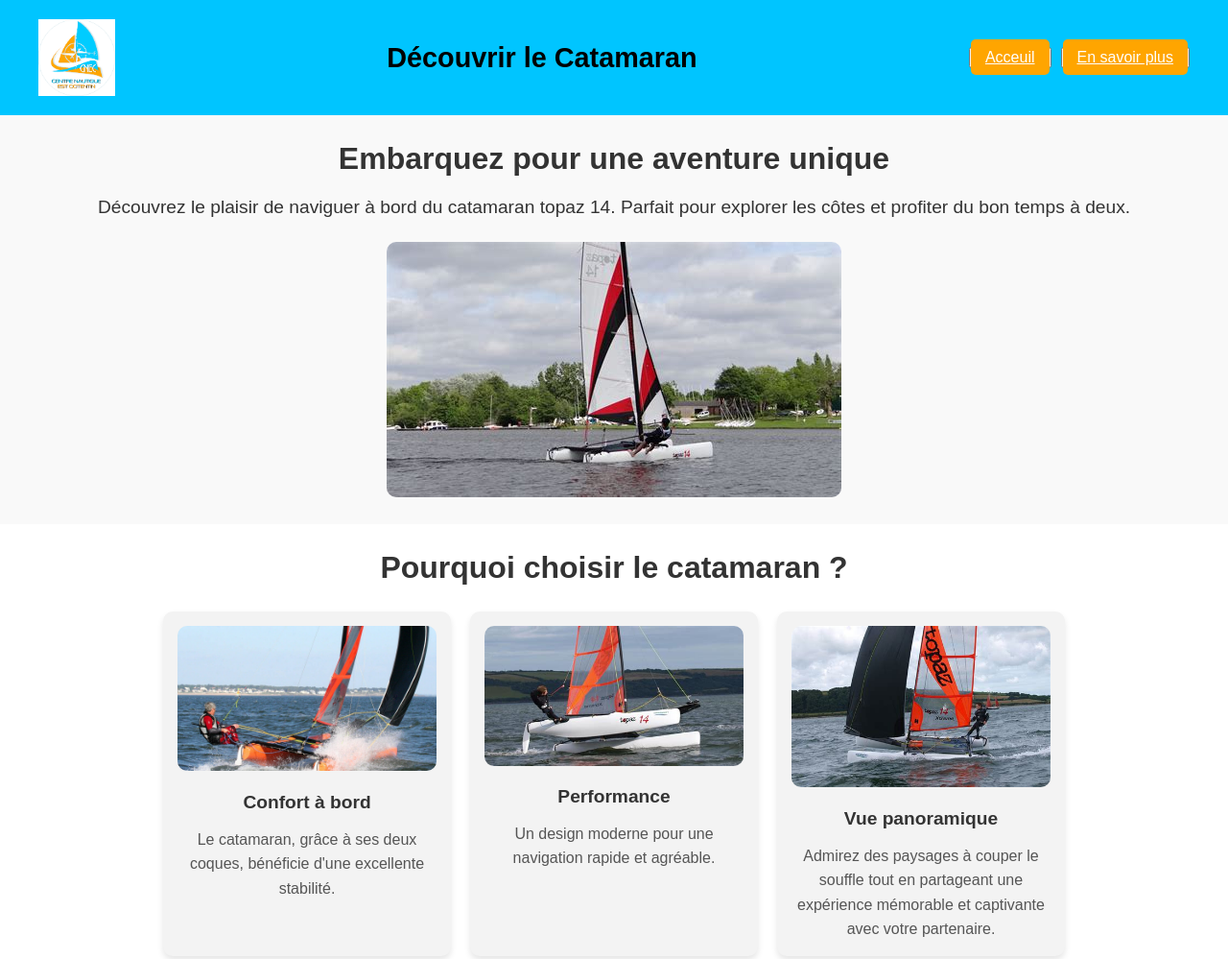
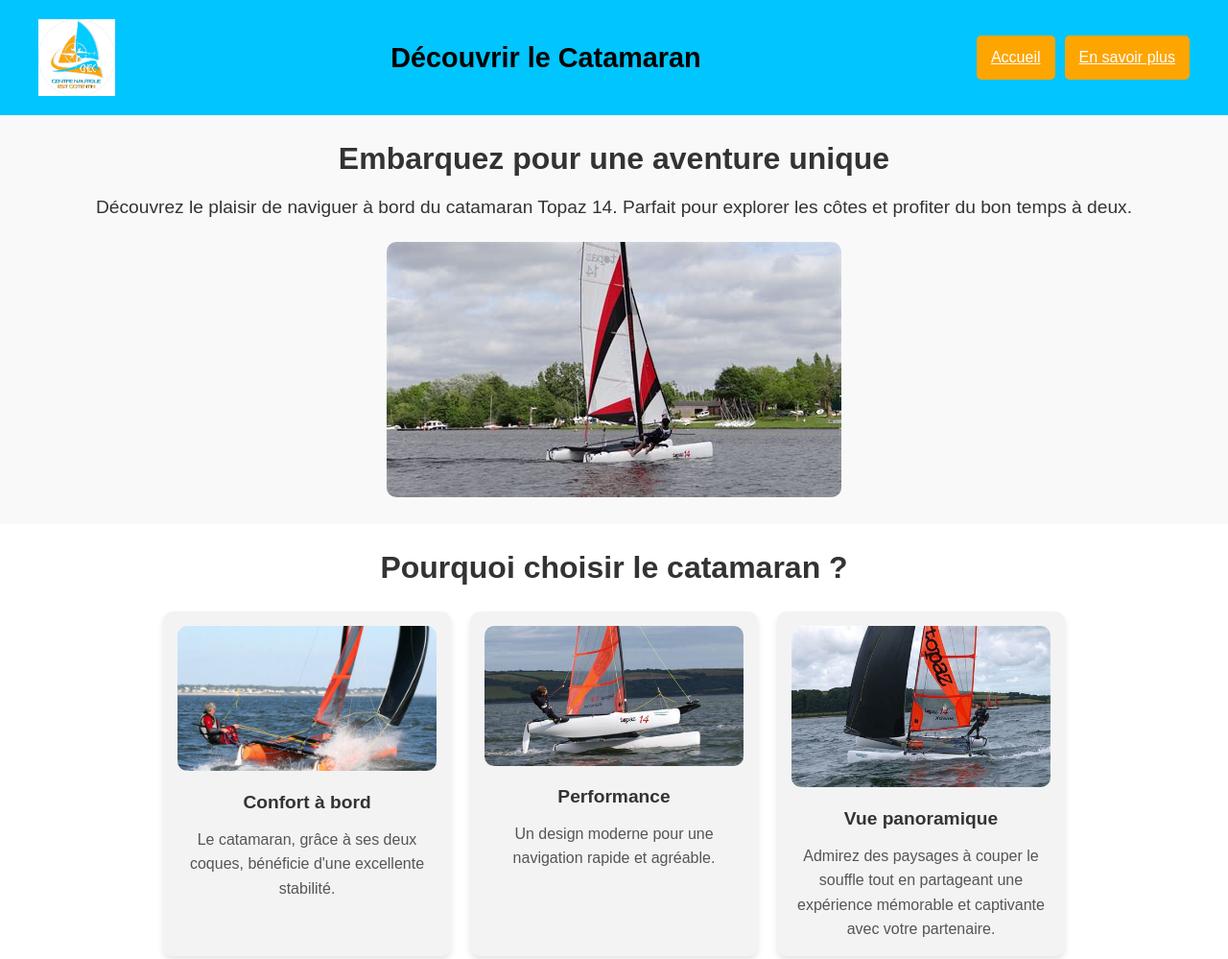
Before and after one commit to valekes1200/projet, a plain HTML site: page index.html in a window 1280 px wide. Shown: the top 999 px of the page at 96% size. Drawn offline with Linux system fonts and the light colour scheme.

Commit message:
w3c validé projet terminer

```diff
--- a/index.html
+++ b/index.html
@@ -12,15 +12,15 @@
             <img src="images/logo.png" alt="Logo" class="logo">
             <h1>Découvrir le Catamaran</h1>
             <nav>
-                <button><a href="index.html" class="btn">Acceuil</a></button>
-                <button><a href="en_savoir_plus.html" class="btn">En savoir plus</a></button>
+                <a href="index.html" class="btn">Accueil</a>
+                <a href="en_savoir_plus.html" class="btn">En savoir plus</a>
             </nav>
         </div>
     </header>
     <main>
         <section class="hero">
             <h2>Embarquez pour une aventure unique</h2>
-            <p>Découvrez le plaisir de naviguer à bord du catamaran topaz 14. Parfait pour explorer les côtes et profiter du bon temps à deux.</p>
+            <p>Découvrez le plaisir de naviguer à bord du catamaran Topaz 14. Parfait pour explorer les côtes et profiter du bon temps à deux.</p>
             <img src="images/catamaran2.png" alt="Catamaran sur l'eau" class="hero-image">
         </section>
 
@@ -48,7 +48,7 @@
         <section class="contact">
             <h2>Contactez-nous</h2>
             <p>Prêts à embarquer ? N'hésitez pas à nous contacter pour plus d'informations ou pour réserver votre aventure.</p>
-            <button></button><a href="contact.html" class="btn">Contactez-nous</a></button>
+            <a href="contact.html" class="btn">Contactez-nous</a>
         </section>
     </main>
 
```
Also changed, not shown: contact.html (+2 -2 lines), en_savoir_plus.html (+3 -3 lines).
